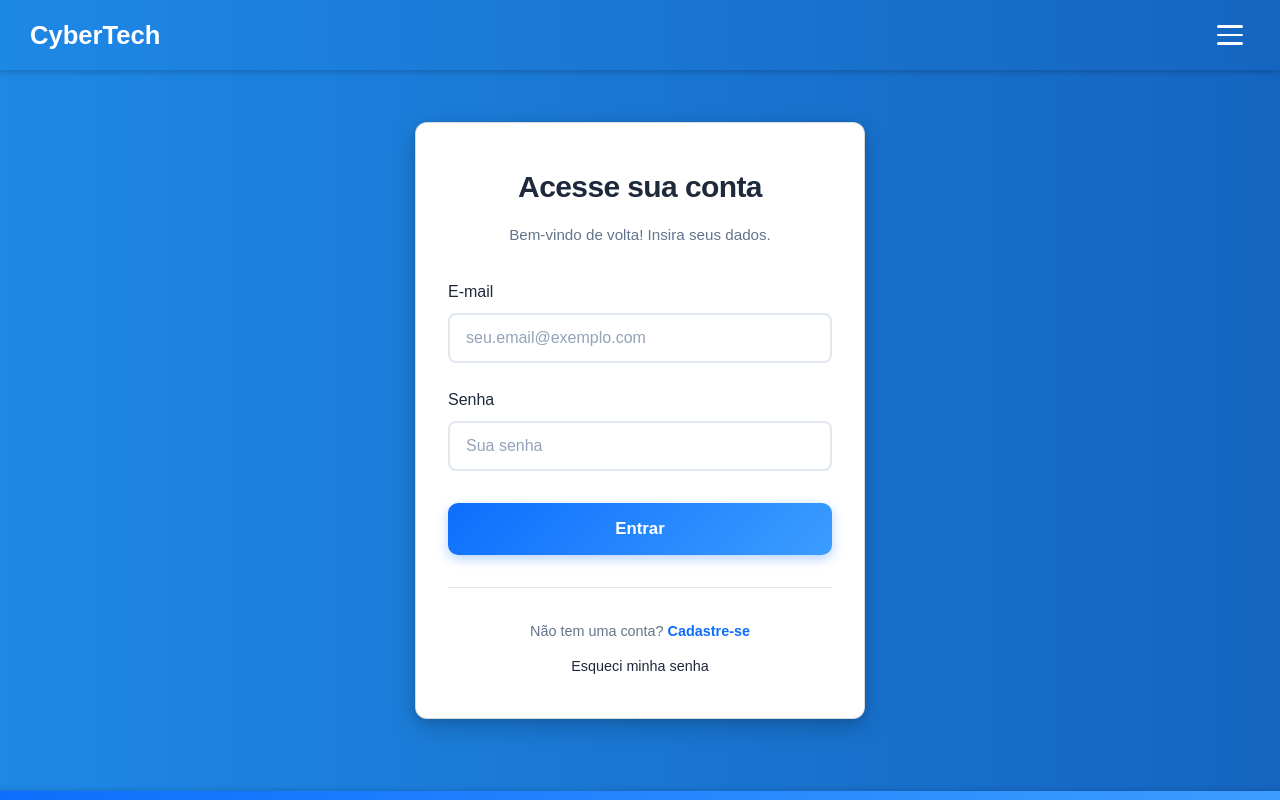
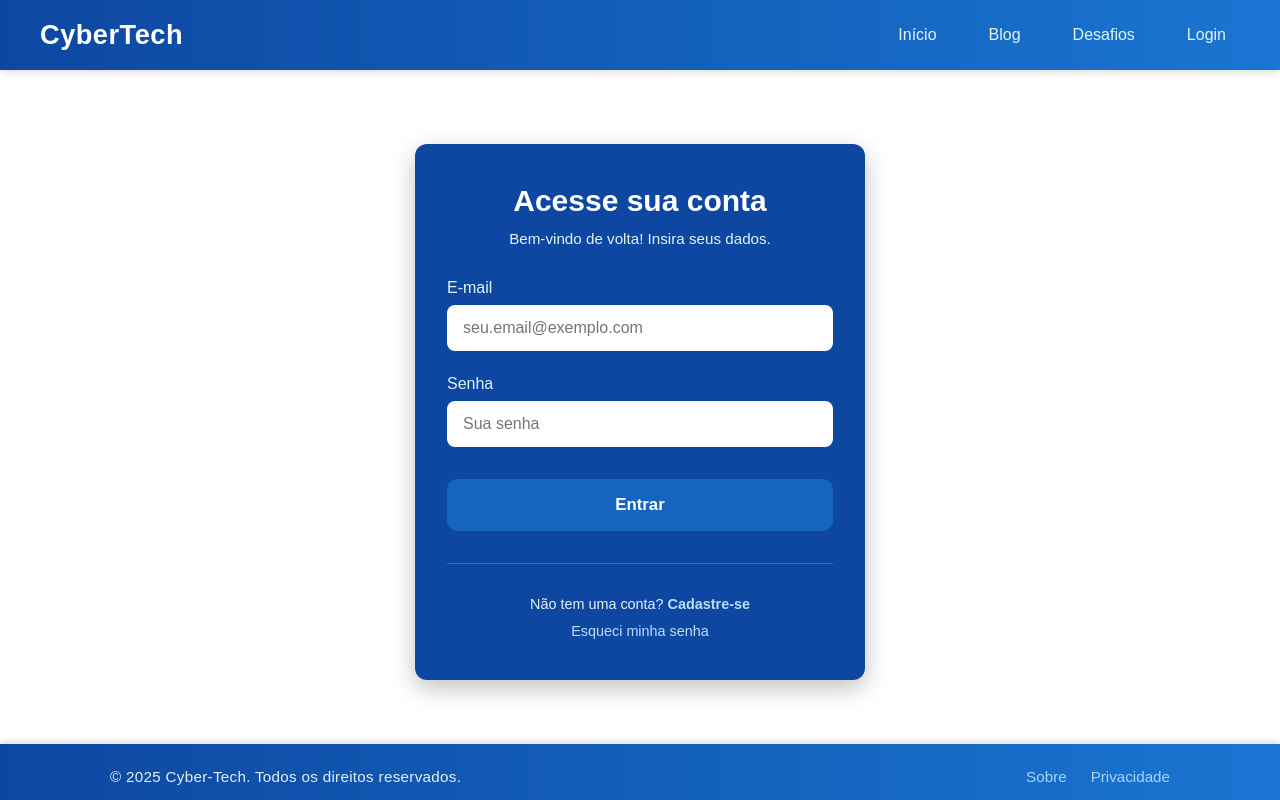
Before and after one commit to ErickEstavarenco/cyber-tech-, a React (Vite) app: page /login in a window 1280 px wide. Built offline with nearby package versions, Linux system fonts and the light colour scheme; no server answers.

Commit message:
Atualiza estilo do header, footer e páginas de login/cadastro para azul escuro e fundo branco

```diff
--- a/src/components/Footer.module.css
+++ b/src/components/Footer.module.css
@@ -1,22 +1,25 @@
-/* src/components/Footer.module.css */
+/* ===== FOOTER ===== */
 .footer {
-  /* Mesma cor EXATA do cabeçalho - gradiente azul */
-  background: linear-gradient(90deg, #0d6efd 0%, #3b9dff 100%) !important;
-  color: var(--color-text-light);
-  padding: 1.5rem 0 !important;
-  margin: 0 !important;
-  margin-top: auto !important; /* Empurra o rodapé para baixo quando há pouco conteúdo */
-  border: none !important;
-  width: 100% !important;
-  flex-shrink: 0; /* Impede que o footer encolha */
-  box-shadow: 0 -2px 4px rgba(0, 0, 0, 0.1);
+  background-color: #0d47a1; /* Azul escuro sólido */
+  color: #ffffff;
+  padding: 1.5rem 0;
+  margin: 0;
+  margin-top: auto;
+  width: 100%;
+  box-shadow: 0 -2px 6px rgba(0, 0, 0, 0.15);
+  flex-shrink: 0;
+  display: flex;
+  justify-content: center;
+  align-items: center;
+  transition: background 0.3s ease;
 }
 
+/* ===== CONTAINER ===== */
 .footerContainer {
   display: flex;
   justify-content: space-between;
   align-items: center;
-  flex-wrap: wrap; /* Para telas menores */
+  flex-wrap: wrap;
   gap: 1rem;
   width: 100%;
   max-width: 1100px;
@@ -25,33 +28,44 @@
   box-sizing: border-box;
 }
 
+/* ===== TEXTO ===== */
 .footerContainer p {
   margin: 0;
-  font-size: 0.9rem;
-  opacity: 0.8;
+  font-size: 0.95rem;
+  opacity: 0.9;
+  letter-spacing: 0.3px;
 }
 
+/* ===== LINKS ===== */
 .footerLinks {
   display: flex;
   gap: 1.5rem;
 }
 
 .footerLinks a {
-  font-size: 0.9rem;
-  color: var(--color-text-light);
+  color: #bbdefb; /* Azul claro para contraste */
+  font-size: 0.95rem;
   text-decoration: none;
-  opacity: 0.8;
-  transition: opacity 0.2s;
+  opacity: 0.9;
+  transition: opacity 0.3s ease, color 0.3s ease;
 }
 
 .footerLinks a:hover {
   opacity: 1;
+  color: #ffffff;
+  text-decoration: underline;
 }
 
-/* Responsividade simples */
+/* ===== RESPONSIVIDADE ===== */
 @media (max-width: 768px) {
   .footerContainer {
     flex-direction: column;
     text-align: center;
+    gap: 0.8rem;
+  }
+
+  .footerLinks {
+    justify-content: center;
+    flex-wrap: wrap;
   }
 }
--- a/src/components/Header.module.css
+++ b/src/components/Header.module.css
@@ -1,134 +1,58 @@
-/* ===== CABEÇALHO ===== */
+/* ===== HEADER ===== */
 .header {
   position: fixed;
   top: 0;
   left: 0;
   width: 100%;
   height: 70px;
-  background: linear-gradient(90deg, #1e88e5, #1565c0);
+  background: linear-gradient(90deg, #0d47a1, #1976d2);
   color: white;
   display: flex;
   justify-content: space-between;
   align-items: center;
-  padding: 0 30px;
+  padding: 0 40px;
   z-index: 1000;
-  box-shadow: 0 2px 6px rgba(0, 0, 0, 0.2);
+  box-shadow: 0 2px 8px rgba(0, 0, 0, 0.15);
+  transition: all 0.3s ease;
 }
 
 /* ===== LOGO ===== */
 .logo a {
-  font-size: 1.6rem;
+  font-size: 1.7rem;
   font-weight: 700;
   color: white;
   text-decoration: none;
+  letter-spacing: 0.5px;
 }
 
-/* ===== SEÇÃO DIREITA (menu + botões) ===== */
-.rightSection {
-  display: flex;
-  align-items: center;
-  gap: 10px;
-  position: relative;
+.logo a:hover {
+  opacity: 0.9;
 }
 
-/* ===== BOTÃO HAMBURGUER ===== */
-.hamburger {
+/* ===== NAVBAR ===== */
+.nav {
   display: flex;
-  flex-direction: column;
-  justify-content: center;
+  gap: 24px;
   align-items: center;
-  width: 40px;
-  height: 40px;
-  background: transparent;
-  border: none;
-  cursor: pointer;
-  gap: 6px;
-  z-index: 2001;
+  transition: all 0.3s ease;
 }
 
-.hamburger span {
-  width: 26px;
-  height: 3px;
-  background-color: white;
-  border-radius: 2px;
-  transition: 0.3s;
-}
-
-/* Animação do ícone */
-.hamburger.active span:nth-child(1) {
-  transform: rotate(45deg) translateY(10px);
-}
-.hamburger.active span:nth-child(2) {
-  opacity: 0;
-}
-.hamburger.active span:nth-child(3) {
-  transform: rotate(-43deg) translateY(-13px);
-}
-
-/* ===== NAVEGAÇÃO ===== */
-.nav {
-  display: flex;
-  gap: 18px;
-  align-items: center;
-  position: absolute;
-  right: 60px; /* ao lado esquerdo do botão hamburguer */
-  top: 50%;
-  transform: translateY(-50%) translateX(30px);
-  opacity: 0;
-  pointer-events: none;
-  transition: all 0.4s ease;
-  z-index: 1001;
-}
-
-/* Quando o menu é aberto */
-.nav.open {
-  opacity: 1;
-  pointer-events: auto;
-  transform: translateY(-50%) translateX(-24px);
-  z-index: 2002;
-}
-
-/* ===== LINKS ===== */
 .nav a {
-  color: white;
+  color: #e3f2fd;
+  text-decoration: none;
   font-weight: 500;
-  text-decoration: none;
+  font-size: 1rem;
   padding: 8px 14px;
   border-radius: 6px;
-  background: transparent;
   transition: all 0.3s ease;
-  transform: translateY(-10px);
-  opacity: 0;
-}
-
-.nav.open a {
-  transform: translateY(0);
-  opacity: 1;
 }
 
 .nav a:hover {
-  background: rgba(255, 255, 255, 0.15);
-  color: #e3f2fd;
+  background-color: rgba(255, 255, 255, 0.15);
+  color: #fff;
 }
 
-/* ===== BOTÃO SAIR (vermelho) ===== */
-.logoutButton {
-  background-color: #e53935;
-  color: white !important;
-  border: none;
-  padding: 8px 14px;
-  border-radius: 6px;
-  font-weight: 500;
-  cursor: pointer;
-  transition: background 0.3s ease, transform 0.2s ease;
-}
-
-.logoutButton:hover {
-  background-color: #c62828;
-  transform: scale(1.05);
-}
-
-/* ===== BOTÃO PERFIL ===== */
+/* ===== BOTÕES ===== */
 .profileButton {
   background: rgba(255, 255, 255, 0.15);
   color: white;
@@ -144,14 +68,80 @@
   transform: scale(1.05);
 }
 
-/* ===== DESKTOP ===== */
-@media (min-width: 769px) {
+.logoutButton {
+  background-color: #e53935;
+  color: white;
+  border: none;
+  padding: 8px 14px;
+  border-radius: 6px;
+  font-weight: 500;
+  cursor: pointer;
+  transition: background 0.3s ease, transform 0.2s ease;
+}
+
+.logoutButton:hover {
+  background-color: #c62828;
+  transform: scale(1.05);
+}
+
+/* ===== HAMBURGUER ===== */
+.hamburger {
+  display: none;
+  flex-direction: column;
+  justify-content: center;
+  align-items: center;
+  width: 36px;
+  height: 36px;
+  background: transparent;
+  border: none;
+  cursor: pointer;
+  gap: 5px;
+  z-index: 2001;
+}
+
+.hamburger span {
+  width: 26px;
+  height: 3px;
+  background-color: white;
+  border-radius: 2px;
+  transition: 0.3s;
+}
+
+/* ===== MOBILE MENU ===== */
+@media (max-width: 768px) {
   .hamburger {
     display: flex;
   }
 
   .nav {
-    right: 60px;
-    gap: 18px;
+    position: absolute;
+    top: 70px;
+    right: 0;
+    width: 100%;
+    background: linear-gradient(90deg, #0d47a1, #1976d2);
+    flex-direction: column;
+    align-items: center;
+    gap: 12px;
+    padding: 20px 0;
+    opacity: 0;
+    pointer-events: none;
+    transform: translateY(-20px);
+  }
+
+  .nav.open {
+    opacity: 1;
+    pointer-events: auto;
+    transform: translateY(0);
+  }
+
+  .nav a {
+    font-size: 1.1rem;
+    transform: translateY(-10px);
+    opacity: 0;
+  }
+
+  .nav.open a {
+    transform: translateY(0);
+    opacity: 1;
   }
 }
--- a/src/pages/Login/Login.module.css
+++ b/src/pages/Login/Login.module.css
@@ -1,43 +1,50 @@
-/* src/pages/Login/Login.module.css (Atualizado) */
-
+/* ===== LOGIN PAGE ===== */
 .loginContainer {
-    display: flex;
-    align-items: center;
-    justify-content: center;
-    padding: 2rem 1rem; /* Espaçamento para o card não grudar no header/footer */
-    width: 100%;
-    box-sizing: border-box;
+  display: flex;
+  align-items: center;
+  justify-content: center;
+  padding: 2rem 1rem;
+  width: 100%;
+  box-sizing: border-box;
+  background-color: #ffffff; /* Fundo geral branco */
 }
 
+/* ===== LOGIN CARD ===== */
 .loginCard {
-  background: #FFFFFF !important; /* Fundo BRANCO sólido para contraste */
-  border: 1px solid rgba(0, 0, 0, 0.15);
+  background: #0d47a1; /* Azul escuro sólido */
+  color: #ffffff;
+  border: none;
   padding: 2.5rem 2rem;
   border-radius: 12px;
-  box-shadow: 0 8px 24px rgba(0, 0, 0, 0.2),
-              0 2px 8px rgba(0, 0, 0, 0.1);
+  box-shadow: 0 8px 24px rgba(0, 0, 0, 0.25);
   width: 100%;
   max-width: 450px;
   text-align: left;
   box-sizing: border-box;
+  transition: transform 0.3s ease;
 }
 
+.loginCard:hover {
+  transform: translateY(-3px);
+}
+
+/* ===== TÍTULOS ===== */
 .loginCard h2 {
   text-align: center;
   margin-bottom: 0.75rem;
   font-weight: 700;
   font-size: 1.875rem;
-  color: #1e293b; /* Texto ESCURO para contraste */
-  letter-spacing: -0.02em;
+  color: #ffffff;
 }
 
 .loginSubtitle {
   text-align: center;
-  color: #64748b; /* Cinza mais escuro para melhor legibilidade */
+  color: #e3f2fd;
   margin-bottom: 2rem;
   font-size: 0.95rem;
 }
 
+/* ===== CAMPOS ===== */
 .formGroup {
   margin-bottom: 1.5rem;
 }
@@ -46,94 +53,91 @@
   display: block;
   margin-bottom: 0.5rem;
   font-weight: 500;
-  color: var(--color-text-dark);
+  color: #e3f2fd;
 }
 
 .formGroup input {
   width: 100%;
   padding: 0.875rem 1rem;
-  border: 2px solid #e2e8f0;
+  border: none;
   border-radius: 8px;
-  box-sizing: border-box;
+  background-color: #ffffff;
+  color: #0d47a1;
+  font-size: 1rem;
   transition: all 0.3s;
-  color: #1e293b; /* Texto escuro */
-  background-color: #ffffff; /* Fundo branco sólido */
-  font-size: 1rem;
-}
-
-.formGroup input:hover {
-  border-color: #cbd5e1;
-  background-color: #f8fafc;
-}
-
-.formGroup input::placeholder {
-  color: #94a3b8;
 }
 
 .formGroup input:focus {
-  border-color: var(--color-primary-start);
-  box-shadow: 0 0 0 3px rgba(30, 144, 255, 0.25);
-  outline: none;
+  outline: 3px solid #1565c0;
 }
 
+/* ===== BOTÃO LOGIN ===== */
 .loginButton {
   width: 100%;
   padding: 1rem;
   border: none;
   border-radius: 10px;
-  background: linear-gradient(135deg, #0d6efd 0%, #3b9dff 100%);
-  color: white;
+  background-color: #1565c0;
+  color: #ffffff;
   font-size: 1.05rem;
   font-weight: 600;
   cursor: pointer;
   transition: all 0.3s;
-  box-shadow: 0 4px 12px rgba(13, 110, 253, 0.3);
   margin-top: 0.5rem;
 }
 
 .loginButton:hover {
+  background-color: #1976d2;
   transform: translateY(-2px);
-  box-shadow: 0 6px 20px rgba(13, 110, 253, 0.4);
 }
 
-.loginButton:disabled {
-  opacity: 0.7;
-  cursor: not-allowed;
-  transform: none;
-}
-
+/* ===== LINKS ===== */
 .switchAuth {
   text-align: center;
   margin-top: 2rem;
   padding-top: 2rem;
-  border-top: 1px solid #e5e7eb;
-  color: #64748b; /* Cinza mais escuro */
+  border-top: 1px solid rgba(255, 255, 255, 0.2);
+  color: #e3f2fd;
   font-size: 0.9rem;
 }
 
 .switchAuth a {
-  color: #0d6efd; /* Azul mais vibrante */
+  color: #bbdefb;
   text-decoration: none;
   font-weight: 600;
   transition: color 0.2s;
 }
 
 .switchAuth a:hover {
-  color: #3b9dff;
+  color: #ffffff;
   text-decoration: underline;
 }
 
-/* --- SEÇÃO ATUALIZADA --- */
-/* Estilos migrados do Login.css antigo */
+/* ===== MENSAGENS ===== */
+.errorMessage {
+  background: rgba(255, 255, 255, 0.15);
+  color: #ff8a80;
+  padding: 1rem;
+  border-radius: 8px;
+  margin-bottom: 1.5rem;
+  font-size: 0.9rem;
+  text-align: center;
+}
 
-.passwordReset{
+.successMessage {
+  color: #a5d6a7;
+  font-size: 0.9rem;
+  text-align: center;
+  margin-bottom: 15px;
+}
+
+.passwordReset {
   margin-top: 10px;
   text-align: center;
 }
 
 .passwordResetLink {
-  /* Estilos do Login.css, adaptados para as variáveis do front-end */
-  color: var(--color-primary-start); /* Cor primária do front-end */
+  color: #bbdefb;
   font-size: 0.9rem;
   text-decoration: none;
 }
@@ -141,16 +145,3 @@
 .passwordResetLink:hover {
   text-decoration: underline;
 }
-
-/* Estilos para mensagens de erro */
-.errorMessage {
-  background: linear-gradient(135deg, #fee 0%, #fdd 100%);
-  color: #dc2626;
-  padding: 1rem;
-  border-radius: 8px;
-  margin-bottom: 1.5rem;
-  font-size: 0.9rem;
-  border: 2px solid #fecaca;
-  box-shadow: 0 2px 8px rgba(220, 38, 38, 0.1);
-  text-align: center;
-}
--- a/src/styles/globals.css
+++ b/src/styles/globals.css
@@ -1,6 +1,6 @@
 /* ===== globals.css ===== */
 
-/* ===== RESET BÁSICO ===== */
+/* ===== RESET ===== */
 * {
   margin: 0;
   padding: 0;
@@ -11,18 +11,17 @@
 
 /* ===== VARIÁVEIS DE TEMA ===== */
 :root {
-  --color-primary: #0d6efd;           /* Azul padrão */
-  --color-primary-light: #3b9dff;     /* Azul claro */
-  --color-gradient-start: #1e88e5;    /* Gradiente início (azul) */
-  --color-gradient-end: #1565c0;      /* Gradiente final (azul escuro) */
-  --color-bg-light: #f4f9ff;          /* Fundo claro */
-  --color-text-dark: #1e293b;         /* Texto principal */
-  --color-text-light: #ffffff;        /* Texto claro */
-  --header-height: 90px;              /* Cabeçalho maior */
+  --color-primary: #0d47a1; /* Azul escuro */
+  --color-primary-light: #1976d2; /* Azul mais claro */
+  --color-accent: #64b5f6; /* Azul de destaque */
+  --color-bg: #ffffff; /* Fundo branco */
+  --color-text-dark: #1e293b; /* Texto principal */
+  --color-text-light: #ffffff; /* Texto claro */
   --color-shadow: rgba(0, 0, 0, 0.15);
+  --header-height: 80px;
 }
 
-/* ===== FUNDO GERAL ===== */
+/* ===== BASE ===== */
 html,
 body {
   width: 100%;
@@ -31,35 +30,24 @@ body {
 }
 
 body {
-  background: linear-gradient(90deg, var(--color-gradient-start) 0%, var(--color-gradient-end) 100%);
+  background-color: var(--color-bg);
   color: var(--color-text-dark);
-  min-height: 100vh;
-  line-height: 1.6;
   display: flex;
   flex-direction: column;
-}
-
-#root,
-.app-layout {
-  width: 100%;
   min-height: 100vh;
-  display: flex;
-  flex-direction: column;
 }
 
 /* ===== LINKS ===== */
 a {
-  color: var(--color-text-light);
+  color: var(--color-primary);
   text-decoration: none;
-  transition: 0.2s;
+  transition: color 0.2s ease;
+}
+a:hover {
+  color: var(--color-primary-light);
 }
 
-a:hover {
-  color: var(--color-primary-light);
-  text-decoration: underline;
-}
-
-/* ===== BOTÕES GLOBAIS ===== */
+/* ===== BOTÕES ===== */
 button {
   cursor: pointer;
   border: none;
@@ -67,57 +55,71 @@ button {
   background: var(--color-primary);
   color: var(--color-text-light);
   padding: 10px 20px;
-  border-radius: 6px;
+  border-radius: 8px;
   font-weight: 500;
-  transition: background-color 0.3s ease, transform 0.2s ease;
+  transition: all 0.3s ease;
+}
+button:hover {
+  background: var(--color-primary-light);
+  transform: scale(1.03);
 }
 
-button:hover {
-  background-color: var(--color-primary-light);
+/* ===== CARDS ===== */
+.card {
+  background: #ffffff;
+  border-radius: 12px;
+  box-shadow: 0 6px 18px rgba(0, 0, 0, 0.1);
+  padding: 1.5rem;
+  transition: all 0.3s ease;
 }
-
-button:active {
-  transform: scale(0.97);
-}
-
-/* ===== MAIN (Conteúdo) ===== */
-main {
-  flex: 1;
-  width: 100%;
-  max-width: 1200px;
-  margin: 0 auto;
-  padding-top: var(--header-height);
-  padding-bottom: 40px;
+.card:hover {
+  transform: translateY(-4px);
+  box-shadow: 0 10px 25px rgba(0, 0, 0, 0.15);
 }
 
 /* ===== CONTAINER ===== */
 .container {
-  padding: 1.25rem;
-  border-radius: 12px;
-  background: rgba(255, 255, 255, 0.08);
-  backdrop-filter: blur(6px);
-  box-shadow: 0 6px 18px rgba(0, 0, 0, 0.08);
-  color: var(--color-text-dark);
+  width: 100%;
+  max-width: 1200px;
+  margin: 0 auto;
+  padding: 2rem;
 }
 
-/* ===== RODAPÉ ===== */
+/* ===== HEADER ===== */
+header {
+  background: linear-gradient(90deg, #0d47a1, #1976d2);
+  color: white;
+  height: var(--header-height);
+  display: flex;
+  align-items: center;
+  justify-content: space-between;
+  padding: 0 2rem;
+  box-shadow: 0 2px 6px rgba(0, 0, 0, 0.15);
+  position: fixed;
+  top: 0;
+  width: 100%;
+  z-index: 1000;
+}
+
+/* ===== MAIN ===== */
+main {
+  flex: 1;
+  padding-top: calc(var(--header-height) + 2rem);
+  padding-bottom: 2rem;
+}
+
+/* ===== FOOTER ===== */
 footer {
+  background: linear-gradient(90deg, #0d47a1, #1976d2);
+  color: var(--color-text-light);
   text-align: center;
-  padding: 20px;
-  color: #ffffff;
-  background: rgba(13, 110, 253, 0.2);
-  backdrop-filter: blur(8px);
+  padding: 1.2rem 0;
   font-size: 0.9rem;
-  border-top: 1px solid rgba(255, 255, 255, 0.15);
+  box-shadow: 0 -2px 6px rgba(0, 0, 0, 0.1);
 }
 
 /* ===== RESPONSIVIDADE ===== */
 @media (max-width: 768px) {
-  main {
-    padding-top: 110px; /* compensa o header maior */
-    padding-bottom: 30px;
-  }
-
   .container {
     padding: 1rem;
   }
```
Also changed, not shown: src/pages/Cadastro/Cadastro.module.css (+34 -58 lines), 1 other file (tests, documents, lock files or other folders).
